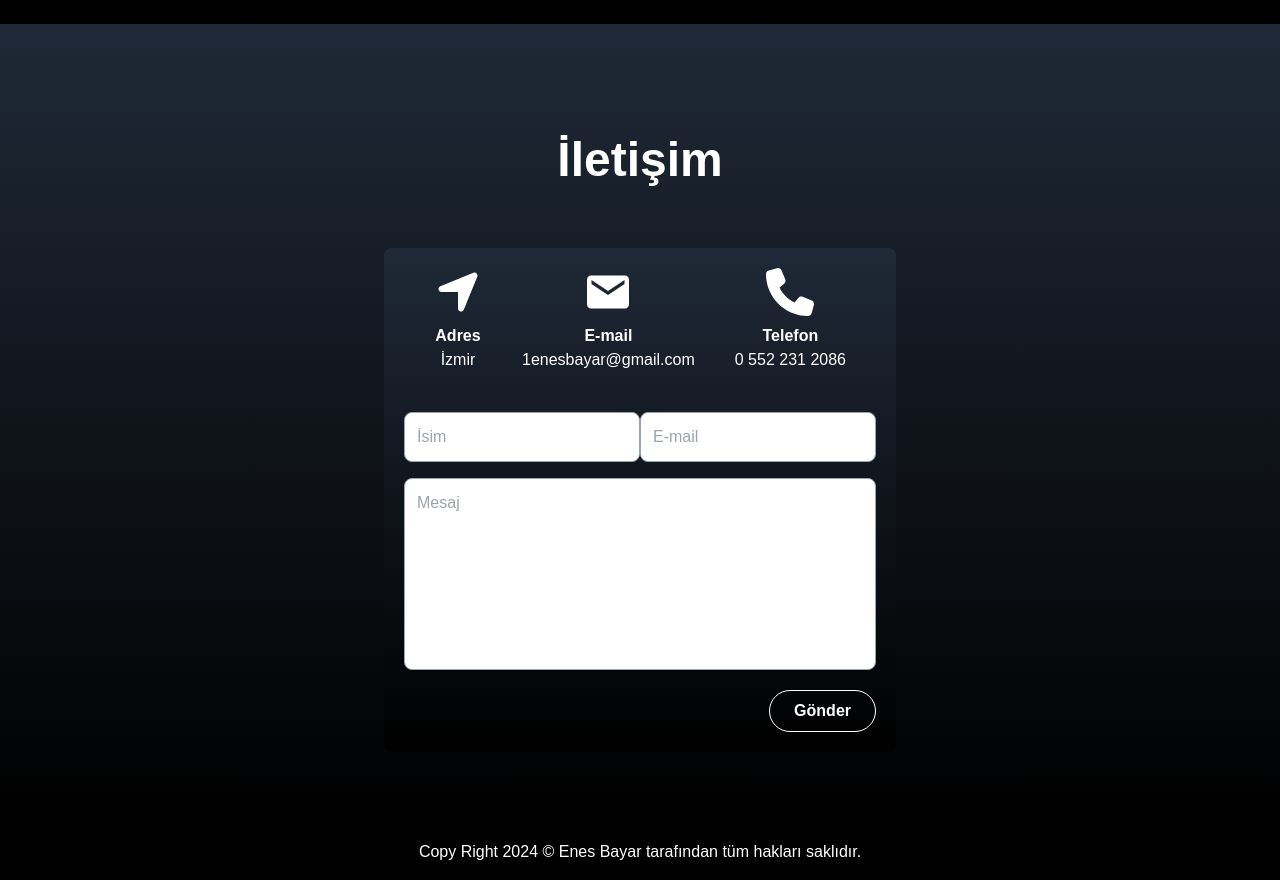
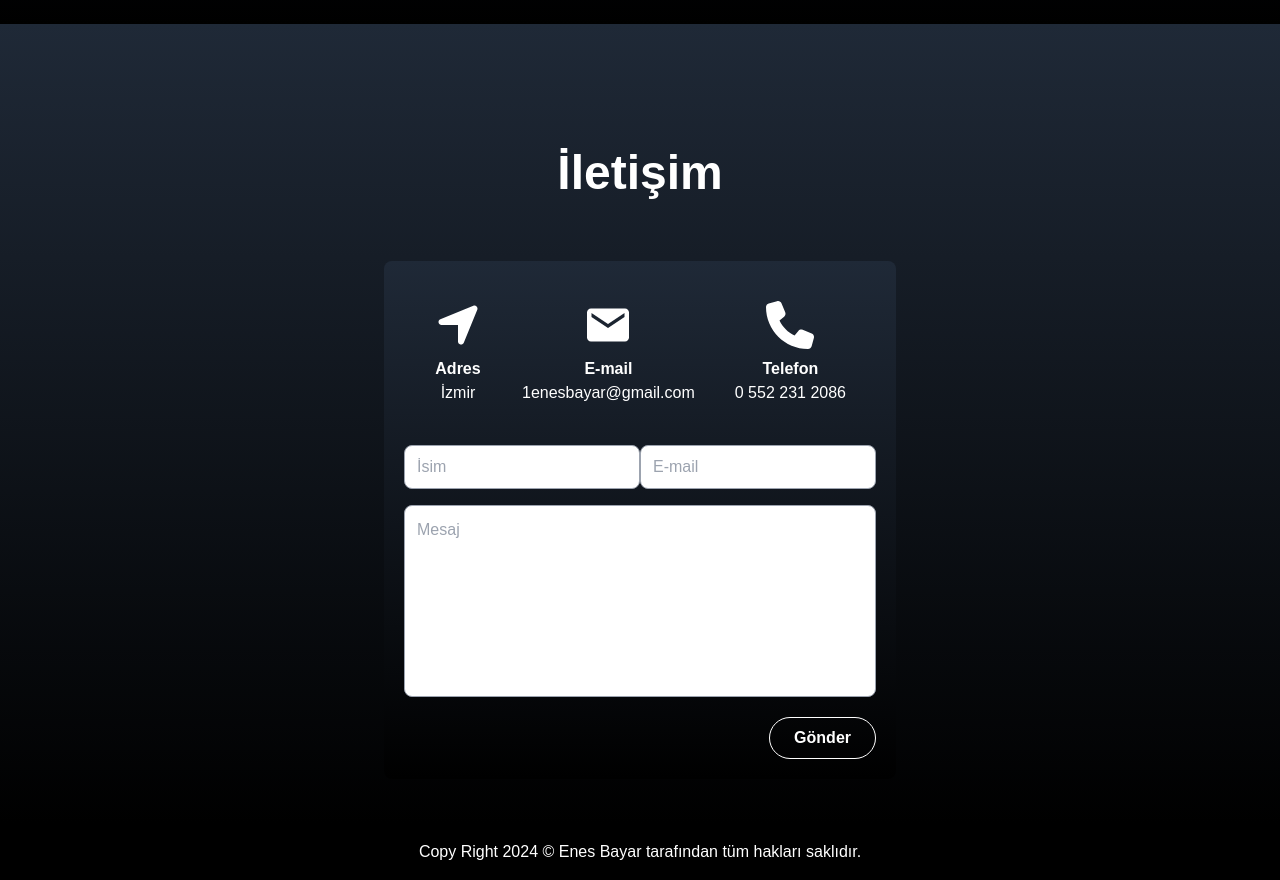
Before and after one commit to enbayy/My-portfolio, a React (Create React App) app: page / in a window 1280 px wide. Shown: the part 3300-4180 px from the top of the page. Built offline with nearby package versions, Linux system fonts and the light colour scheme.

Commit message:
contactPage edited

```diff
--- a/src/pages/ContactPage/ContactPage.jsx
+++ b/src/pages/ContactPage/ContactPage.jsx
@@ -15,13 +15,13 @@ function ContactPage() {
 
     return (
         <div className="min-h-screen bg-gradient-to-b from-gray-800 to-black flex flex-col items-center justify-center">
-            <div className={`text-5xl mb-16 mt-10 text-center font-bold text-white
+            <div className={`text-5xl mb-16 mt-20 text-center font-bold text-white
                 ${isPageLoaded ? 'opacity-100 translate-y-0' : 'opacity-0 translate-y-10'} transition-all duration-1000 ease-in-out`}>
                 İletişim
             </div>
             <form className={`flex flex-col items-center w-full max-w-lg p-5 bg-gradient-to-b from-gray-800 to-black text-white rounded-lg
                 ${isPageLoaded ? 'opacity-100 translate-y-0' : 'opacity-0 translate-y-10'} transition-all duration-1000 ease-in-out delay-200`}>
-                <div className='flex flex-col md:flex-row justify-center items-center mb-10 space-y-5 md:space-y-0 md:space-x-10'>
+                <div className='flex flex-col md:flex-row justify-center items-center mb-10 space-y-5 md:space-y-0 md:space-x-10 mt-5'>
                     <div className={`flex flex-col items-center
                         ${isPageLoaded ? 'opacity-100 translate-y-0' : 'opacity-0 translate-y-10'} transition-all duration-1000 ease-in-out delay-300`}>
                         <div className='text-5xl mb-2'>
@@ -52,12 +52,12 @@ function ContactPage() {
                         <input
                             type="text"
                             placeholder='İsim'
-                            className='w-full md:w-1/2 p-3 border border-gray-400 rounded-lg text-black'
+                            className='w-full h-11 md:w-1/2 p-3 border border-gray-400 rounded-lg text-black'
                         />
                         <input
                             type="text"
                             placeholder='E-mail'
-                            className='w-full md:w-1/2 p-3 border border-gray-400 rounded-lg text-black'
+                            className='w-full h-11 md:w-1/2 p-3 border border-gray-400 rounded-lg text-black'
                         />
                     </div>
                     <textarea
```
